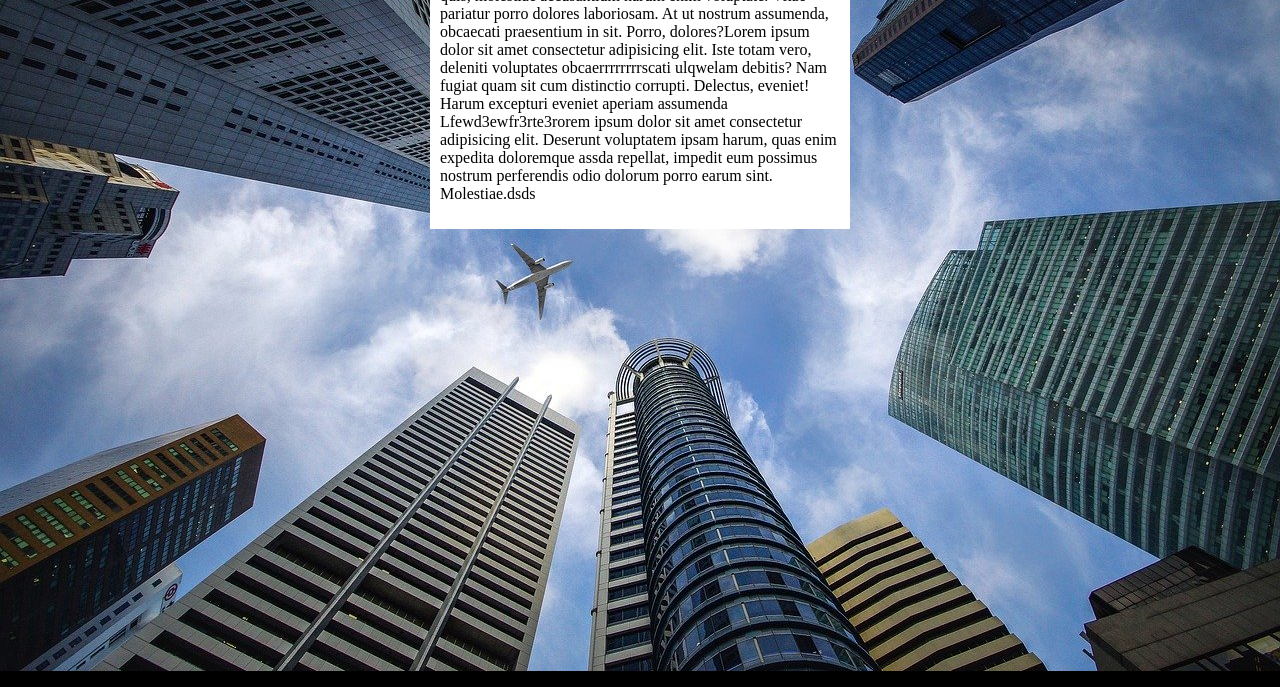
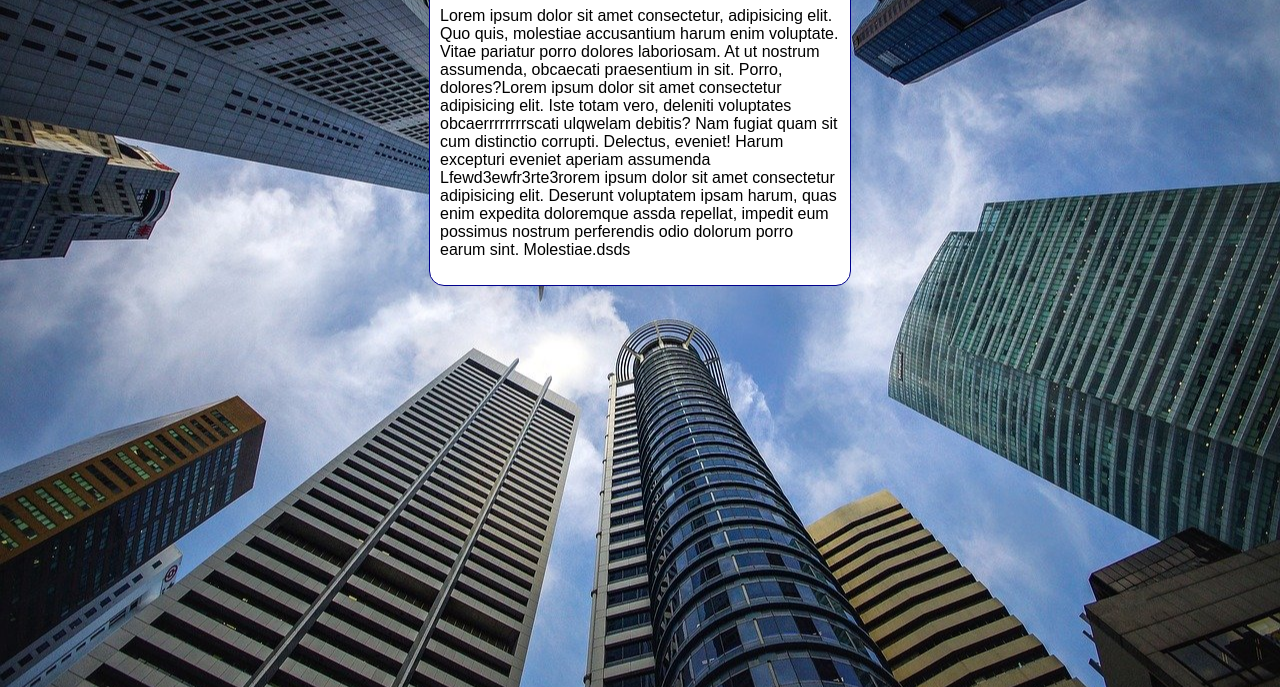
Before and after one commit to iFoxElement/html-css, a plain HTML site: page exercicios/ex022/fundo006.html in a window 1280 px wide. Shown: the part 129-816 px from the top of the page. Drawn offline with Linux system fonts and the light colour scheme.

Commit message:
mudança de nome da pasta + fundo006

```diff
--- a/exercícios/ex022/fundo006.html
+++ b/exercicios/ex022/fundo006.html
@@ -6,8 +6,13 @@
     <title>Document</title>
     <style>
         body {
+            font-family: Arial, Helvetica, sans-serif;
+            height: 100vh;
             background-color: black;
             background-image: url(imagens/wallpaper002.jpg);
+            background-position: center center;
+            background-repeat: no-repeat;
+            background-size: cover;
         }
 
         main {
@@ -15,6 +20,8 @@
             width: 400px;
             padding: 10px;
             margin: auto;
+            border: 1px solid darkblue;
+            border-radius: 15px;
         }
     </style>
 </head>
```
Also changed, not shown: exercicios/ex022/fundo001.html (renamed from exercícios/ex022/fundo001.html), exercicios/ex022/fundo002.html (renamed from exercícios/ex022/fundo002.html), exercicios/ex022/fundo003.html (renamed from exercícios/ex022/fundo003.html), exercicios/ex022/fundo004.html (renamed from exercícios/ex022/fundo004.html), exercicios/ex022/fundo005.html (renamed from exercícios/ex022/fundo005.html), exercicios/ex022/imagens/pattern001.png (renamed from exercícios/ex022/imagens/pattern001.png), exercicios/ex022/imagens/pattern002.png (renamed from exercícios/ex022/imagens/pattern002.png), exercicios/ex022/imagens/pattern003.png (renamed from exercícios/ex022/imagens/pattern003.png), exercicios/ex022/imagens/pattern004.png (renamed from exercícios/ex022/imagens/pattern004.png), exercicios/ex022/imagens/target001.png (renamed from exercícios/ex022/imagens/target001.png), exercicios/ex022/imagens/wallpaper001.jpg (renamed from exercícios/ex022/imagens/wallpaper001.jpg), exercicios/ex022/imagens/wallpaper002.jpg (renamed from exercícios/ex022/imagens/wallpaper002.jpg), exercicios/ex022/imagens/wallpaper003.jpg (renamed from exercícios/ex022/imagens/wallpaper003.jpg), exercicios/ex022/imagens/wallpaper004.jpg (renamed from exercícios/ex022/imagens/wallpaper004.jpg), 2 more files.
